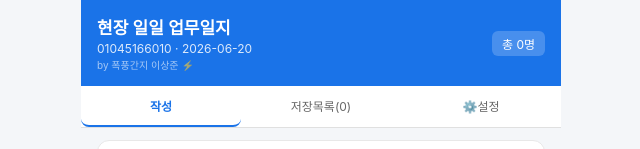
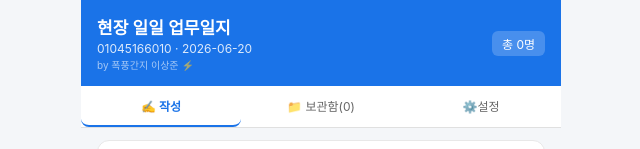
Before and after one commit to lsj30704-glitch/site-diary, a React (Vite) app: page / in a window 1280 px wide. Shown: the top 149 px of the page, without its empty margins (319-959 px from the left). Built offline with nearby package versions, Linux system fonts and the light colour scheme.

Commit message:
Feat: 저장목록을 '보관함(아카이브)'로 분리 — 탭 라벨(✍️작성/📁보관함)·아카이브 헤더 추가(로직 재사용)

```diff
--- a/src/App.jsx
+++ b/src/App.jsx
@@ -390,8 +390,8 @@ export default function App() {
         </div>
 
         <div style={c.tabs}>
-          <button style={c.tab(tab==="write")} onClick={() => setTab("write")}>작성</button>
-          <button style={c.tab(tab==="history")} onClick={() => setTab("history")}>저장목록({history.length})</button>
+          <button style={c.tab(tab==="write")} onClick={() => setTab("write")}>✍️ 작성</button>
+          <button style={c.tab(tab==="history")} onClick={() => setTab("history")}>📁 보관함({history.length})</button>
           <button style={c.tab(tab==="settings")} onClick={() => setTab("settings")}>⚙️설정</button>
         </div>
 
@@ -526,6 +526,10 @@ export default function App() {
           </>}
 
           {tab==="history" && <>
+            <div style={{ marginBottom:12, paddingBottom:10, borderBottom:"2px solid #e8e8e8" }}>
+              <div style={{ fontSize:16, fontWeight:700, color:"#1a73e8" }}>📁 완료 기록 보관함</div>
+              <div style={{ fontSize:12, color:"#888", marginTop:3, lineHeight:1.5 }}>작성·저장이 끝난 일지와 결과물(이미지·PDF)을 모아둔 곳이에요. 불러오기 · 내보내기(ZIP) · 월별/개별 삭제가 가능합니다.</div>
+            </div>
             <div style={{ display:"flex", gap:6, flexWrap:"wrap", marginBottom:12 }}>
               {["전체", ...sites].map(s => (
                 <button key={s} onClick={() => setHistFilter(s)} style={{ fontSize:12, padding:"5px 10px", borderRadius:16, border:"1px solid", borderColor:histFilter===s?"#1a73e8":"#ddd", background:histFilter===s?"#e8f0fe":"#fff", color:histFilter===s?"#1a73e8":"#666", cursor:"pointer" }}>{s}</button>
```
